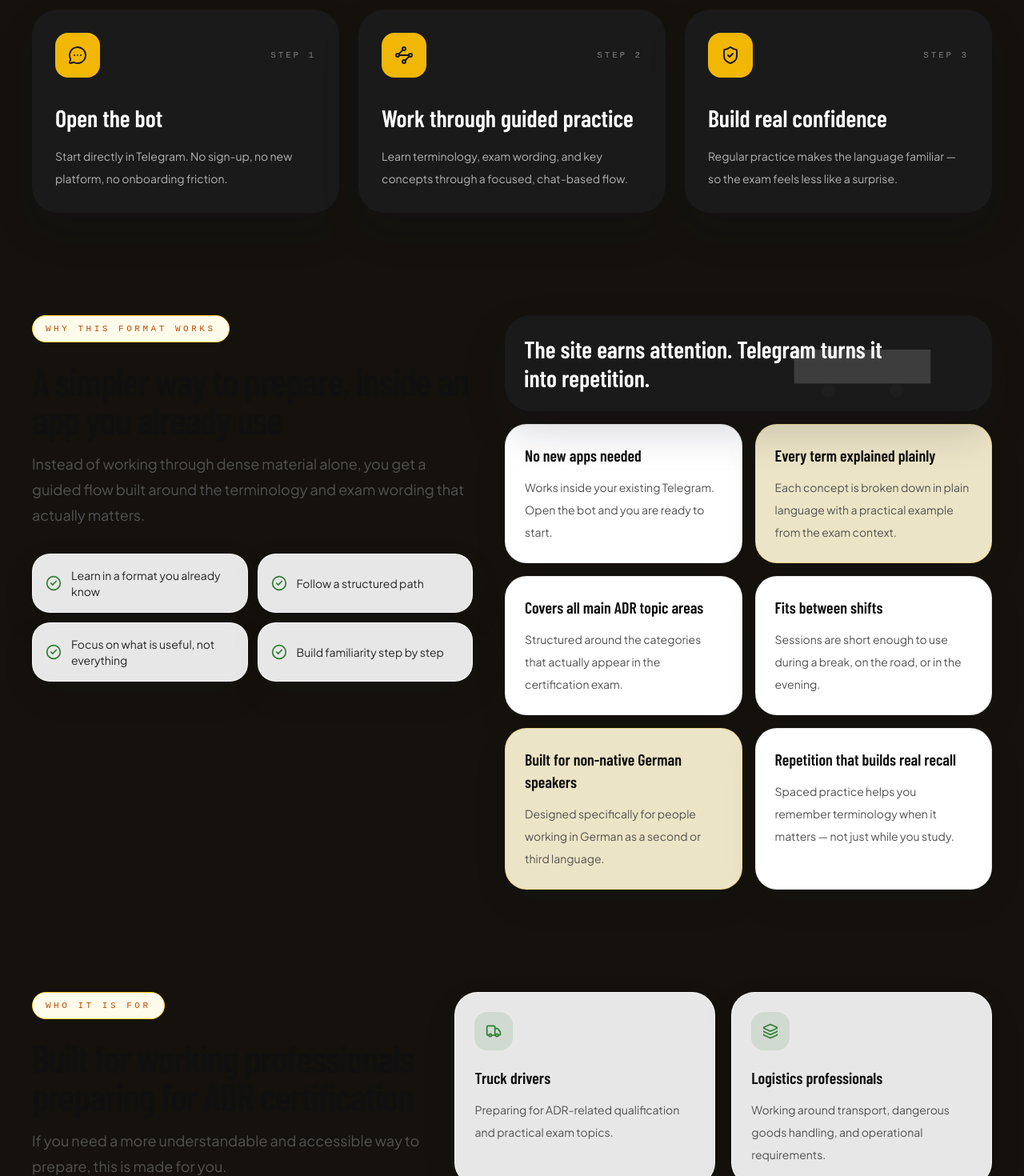
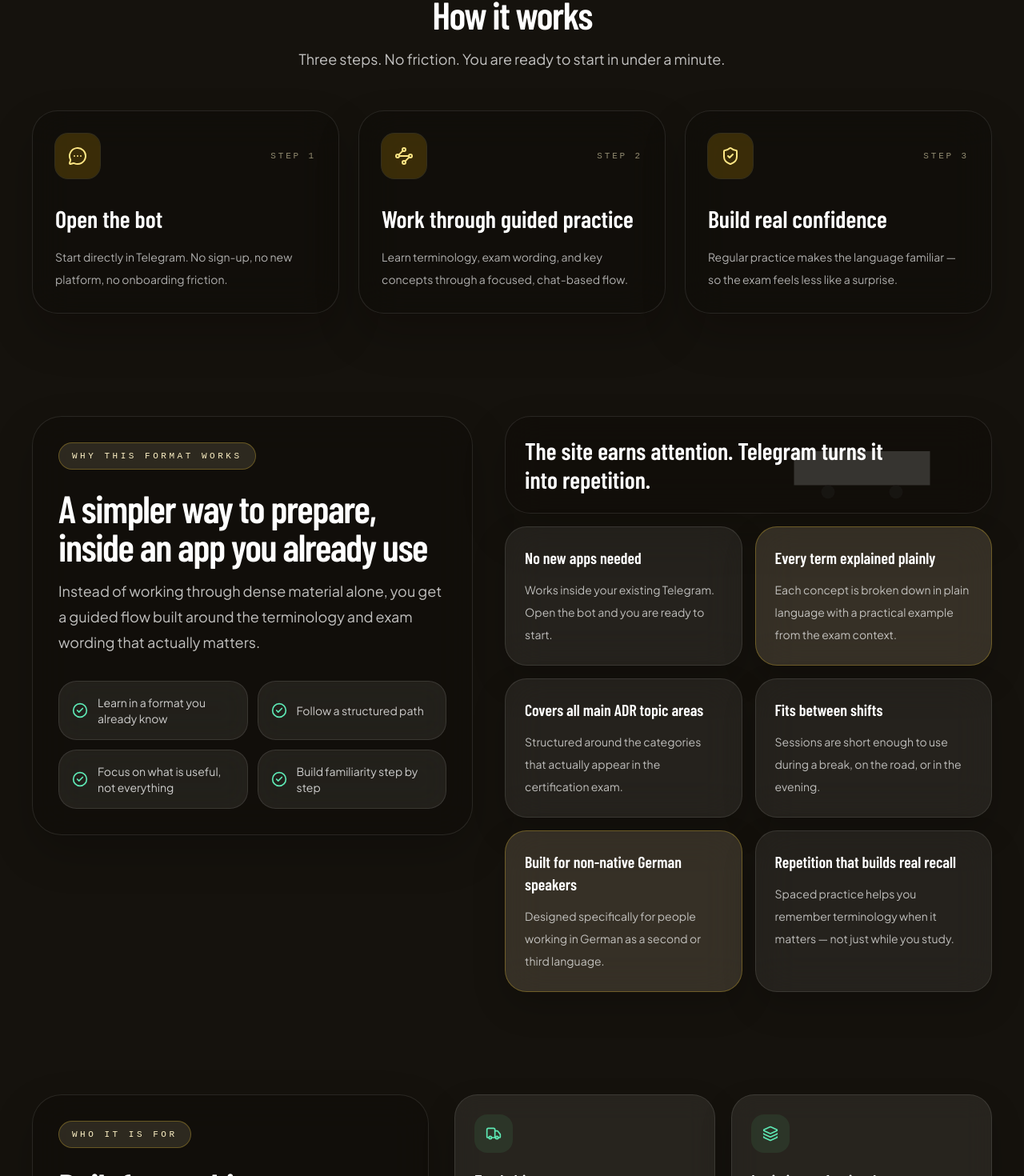
Before and after one commit to mikhailtsarents-sudo/adr-bot-landing, a Next.js app: page / in a window 1280 px wide. Shown: the part 2259-3729 px from the top of the page at 80% size. Built offline with nearby package versions, Linux system fonts and the light colour scheme; no server answers.

Commit message:
Complete landing page studio fidelity pass

```diff
--- a/src/components/landing/landing-page.tsx
+++ b/src/components/landing/landing-page.tsx
@@ -230,11 +230,13 @@ export function LandingPage() {
       </section>
 
       <section className="relative mx-auto w-full max-w-7xl px-6 py-16 sm:px-8 lg:px-10">
+        <div className="rounded-[2.6rem] border border-white/10 bg-[rgba(16,14,10,0.68)] px-6 py-8 shadow-[0_24px_70px_rgba(4,4,3,0.28)] backdrop-blur-xl sm:px-8 sm:py-10 lg:px-10 lg:py-12">
         <Reveal>
           <SectionHeading
             eyebrow={t.problems.eyebrow}
             title={t.problems.title}
             description={t.problems.description}
+            theme="dark"
           />
         </Reveal>
         <div className="mt-12 grid gap-5 sm:grid-cols-2 xl:grid-cols-4">
@@ -244,20 +246,21 @@ export function LandingPage() {
               <Reveal
                 key={card.title}
                 delay={index * 0.07}
-                className="brand-card rounded-[1.8rem] p-6"
+                className="rounded-[1.8rem] border border-white/10 bg-[rgba(255,248,234,0.08)] p-6 shadow-[0_18px_40px_rgba(8,7,5,0.18)] backdrop-blur-lg"
               >
-                <div className="flex h-12 w-12 items-center justify-center rounded-2xl bg-[rgba(242,183,5,0.14)] text-[var(--color-dark)]">
+                <div className="flex h-12 w-12 items-center justify-center rounded-2xl bg-[rgba(242,183,5,0.16)] text-amber-200">
                   <Icon className="h-5 w-5" />
                 </div>
-                <h3 className="mt-6 font-display text-xl font-semibold text-[var(--color-text-strong)]">
+                <h3 className="mt-6 font-display text-xl font-semibold text-white">
                   {card.title}
                 </h3>
-                <p className="mt-3 text-sm leading-7 text-[var(--color-text-soft)]">
+                <p className="mt-3 text-sm leading-7 text-white/70">
                   {card.text}
                 </p>
               </Reveal>
             );
           })}
+        </div>
         </div>
       </section>
 
@@ -271,6 +274,7 @@ export function LandingPage() {
             eyebrow={t.howItWorks.eyebrow}
             title={t.howItWorks.title}
             description={t.howItWorks.description}
+            theme="dark"
           />
         </Reveal>
         <div className="mt-12 grid gap-6 lg:grid-cols-3">
@@ -280,13 +284,13 @@ export function LandingPage() {
               <Reveal
                 key={step.title}
                 delay={index * 0.08}
-                className="rounded-[2rem] border border-[var(--color-border)] bg-[var(--color-dark)] p-7 text-white shadow-[0_24px_48px_rgba(15,23,42,0.16)]"
+                className="rounded-[2rem] border border-white/10 bg-[rgba(16,14,10,0.76)] p-7 text-white shadow-[0_26px_54px_rgba(7,6,4,0.24)] backdrop-blur-xl"
               >
                 <div className="flex items-center justify-between">
-                  <div className="flex h-14 w-14 items-center justify-center rounded-2xl bg-[var(--color-accent)] text-[var(--color-dark)]">
+                  <div className="flex h-14 w-14 items-center justify-center rounded-2xl bg-[rgba(242,183,5,0.18)] text-amber-200 ring-1 ring-amber-200/15">
                     <Icon className="h-6 w-6" />
                   </div>
-                  <p className="font-mono text-[11px] uppercase tracking-[0.26em] text-white/42">
+                  <p className="font-mono text-[11px] uppercase tracking-[0.26em] text-amber-100/55">
                     Step {index + 1}
                   </p>
                 </div>
@@ -305,28 +309,29 @@ export function LandingPage() {
         className="relative mx-auto w-full max-w-7xl px-6 py-16 sm:px-8 lg:px-10"
       >
         <div className="grid gap-10 lg:grid-cols-[0.95fr_1.05fr] lg:items-start">
-          <Reveal>
+          <Reveal className="rounded-[2.3rem] border border-white/10 bg-[rgba(17,14,10,0.68)] p-6 shadow-[0_22px_54px_rgba(7,6,5,0.2)] backdrop-blur-xl sm:p-8">
             <SectionHeading
               eyebrow={t.benefits.eyebrow}
               title={t.benefits.title}
               description={t.benefits.description}
+              theme="dark"
             />
             <div className="mt-8 grid gap-3 sm:grid-cols-2">
               {t.benefits.checklist.map((item, index) => (
                 <Reveal
                   key={item}
                   delay={0.07 + index * 0.06}
-                  className="brand-card flex items-center gap-3 rounded-[1.4rem] px-4 py-4"
+                  className="flex items-center gap-3 rounded-[1.4rem] border border-white/10 bg-[rgba(255,248,234,0.08)] px-4 py-4 text-white/78 backdrop-blur-lg"
                 >
-                  <CheckCircle2 className="h-5 w-5 shrink-0 text-[var(--color-green)]" />
-                  <span className="text-sm text-[var(--color-text)]">{item}</span>
+                  <CheckCircle2 className="h-5 w-5 shrink-0 text-emerald-300" />
+                  <span className="text-sm">{item}</span>
                 </Reveal>
               ))}
             </div>
           </Reveal>
 
           <Reveal delay={0.12} className="grid gap-4 sm:grid-cols-2">
-            <div className="relative overflow-hidden rounded-[2rem] bg-[var(--color-dark)] p-6 text-white shadow-[0_24px_52px_rgba(15,23,42,0.18)] sm:col-span-2">
+            <div className="relative overflow-hidden rounded-[2rem] border border-white/10 bg-[rgba(17,14,10,0.78)] p-6 text-white shadow-[0_24px_52px_rgba(8,7,5,0.22)] backdrop-blur-xl sm:col-span-2">
               <div className="absolute right-0 top-0 h-full w-[42%] opacity-20">
                 <Image
                   src="/redesign/truck-secondary.svg"
@@ -348,16 +353,16 @@ export function LandingPage() {
                 <div
                   key={card.title}
                   className={[
-                  "rounded-[1.7rem] border p-6 shadow-[0_16px_44px_rgba(15,23,42,0.08)]",
+                    "rounded-[1.7rem] border p-6 shadow-[0_18px_42px_rgba(8,7,5,0.18)] backdrop-blur-xl",
                     index === 1 || index === 4
-                    ? "border-[rgba(242,183,5,0.26)] bg-[rgba(255,247,214,0.92)]"
-                    : "border-[var(--color-border)] bg-white",
+                      ? "border-amber-300/28 bg-[rgba(255,233,189,0.14)]"
+                      : "border-white/10 bg-[rgba(255,248,234,0.07)]",
                   ].join(" ")}
                 >
-                <h3 className="font-display text-xl font-semibold text-[var(--color-text-strong)]">
+                  <h3 className="font-display text-xl font-semibold text-white">
                     {card.title}
                   </h3>
-                <p className="mt-3 text-sm leading-7 text-[var(--color-text-soft)]">
+                  <p className="mt-3 text-sm leading-7 text-white/70">
                     {card.text}
                   </p>
                 </div>
@@ -368,11 +373,12 @@ export function LandingPage() {
 
       <section className="relative mx-auto w-full max-w-7xl px-6 py-16 sm:px-8 lg:px-10">
         <div className="grid gap-8 lg:grid-cols-[0.85fr_1.15fr] lg:items-start">
-          <Reveal>
+          <Reveal className="rounded-[2.3rem] border border-white/10 bg-[rgba(17,14,10,0.68)] p-6 shadow-[0_22px_54px_rgba(7,6,5,0.2)] backdrop-blur-xl sm:p-8">
             <SectionHeading
               eyebrow={t.audience.eyebrow}
               title={t.audience.title}
               description={t.audience.description}
+              theme="dark"
             />
           </Reveal>
           <div className="grid gap-5 sm:grid-cols-2">
@@ -382,15 +388,15 @@ export function LandingPage() {
                 <Reveal
                   key={card.title}
                   delay={index * 0.06}
-                  className="brand-card rounded-[1.8rem] p-6"
+                  className="rounded-[1.8rem] border border-white/10 bg-[rgba(255,248,234,0.08)] p-6 shadow-[0_18px_40px_rgba(8,7,5,0.18)] backdrop-blur-lg"
                 >
-                  <div className="flex h-12 w-12 items-center justify-center rounded-2xl bg-[rgba(46,125,50,0.12)] text-[var(--color-green)]">
+                  <div className="flex h-12 w-12 items-center justify-center rounded-2xl bg-[rgba(73,145,91,0.16)] text-emerald-300">
                     <Icon className="h-5 w-5" />
                   </div>
-                  <h3 className="mt-5 font-display text-xl font-semibold text-[var(--color-text-strong)]">
+                  <h3 className="mt-5 font-display text-xl font-semibold text-white">
                     {card.title}
                   </h3>
-                  <p className="mt-3 text-sm leading-7 text-[var(--color-text-soft)]">
+                  <p className="mt-3 text-sm leading-7 text-white/70">
                     {card.text}
                   </p>
                 </Reveal>
@@ -402,18 +408,19 @@ export function LandingPage() {
 
       <section className="relative mx-auto w-full max-w-7xl px-6 py-16 sm:px-8 lg:px-10">
         <Reveal>
-          <div className="overflow-hidden rounded-[2.4rem] border border-[rgba(242,183,5,0.24)] bg-[linear-gradient(135deg,#fffdfa,#fff7dd,#ffffff)] px-6 py-8 shadow-[0_24px_56px_rgba(242,183,5,0.12)] sm:p-10 lg:p-12">
+          <div className="overflow-hidden rounded-[2.4rem] border border-amber-300/18 bg-[rgba(255,231,190,0.12)] px-6 py-8 shadow-[0_24px_56px_rgba(17,12,7,0.18)] backdrop-blur-xl sm:p-10 lg:p-12">
             <SectionHeading
               eyebrow={t.trust.eyebrow}
               title={t.trust.title}
               description={t.trust.description}
+              theme="dark"
             />
             <div className="mt-8 flex flex-wrap gap-3">
               {t.trust.bullets.map((item, index) => (
                 <Reveal
                   key={item}
                   delay={index * 0.06}
-                  className="rounded-full border border-[var(--color-border)] bg-white px-4 py-2 text-sm text-[var(--color-text)] shadow-sm"
+                  className="rounded-full border border-white/10 bg-[rgba(255,248,234,0.08)] px-4 py-2 text-sm text-white/80 shadow-sm backdrop-blur-lg"
                 >
                   {item}
                 </Reveal>
@@ -453,30 +460,30 @@ export function LandingPage() {
       </section>
 
       <footer className="relative mx-auto w-full max-w-7xl px-6 pb-10 pt-4 sm:px-8 lg:px-10">
-        <Reveal className="brand-card flex flex-col gap-6 rounded-[2rem] px-6 py-6 text-sm text-[var(--color-text-soft)] md:flex-row md:items-center md:justify-between">
+        <Reveal className="flex flex-col gap-6 rounded-[2rem] border border-white/10 bg-[rgba(16,14,10,0.7)] px-6 py-6 text-sm text-white/66 shadow-[0_20px_48px_rgba(7,6,5,0.2)] backdrop-blur-xl md:flex-row md:items-center md:justify-between">
           <p className="max-w-2xl leading-7">{t.footer.description}</p>
           <div className="flex flex-col gap-2 md:items-end">
             <TrackedTelegramLink
               source="footer_link"
-              className="font-medium text-[var(--color-text-strong)] transition hover:text-[var(--color-green)]"
+              className="font-medium text-white transition hover:text-amber-200"
             >
               {t.footer.link}
             </TrackedTelegramLink>
-            <div className="flex flex-wrap gap-x-4 gap-y-1 text-xs text-[var(--color-text-muted)] md:justify-end">
-              <Link href="/impressum" className="hover:text-[var(--color-text-strong)]">
+            <div className="flex flex-wrap gap-x-4 gap-y-1 text-xs text-white/48 md:justify-end">
+              <Link href="/impressum" className="hover:text-white">
                 Impressum
               </Link>
-              <Link href="/datenschutz" className="hover:text-[var(--color-text-strong)]">
+              <Link href="/datenschutz" className="hover:text-white">
                 Datenschutz
               </Link>
-              <Link href="/legal" className="hover:text-[var(--color-text-strong)]">
+              <Link href="/legal" className="hover:text-white">
                 Legal
               </Link>
             </div>
-            <p className="max-w-md text-xs leading-5 text-[var(--color-text-muted)] md:text-right">
+            <p className="max-w-md text-xs leading-5 text-white/48 md:text-right">
               {pilotNotice}
             </p>
-            <p className="max-w-xs text-xs leading-5 text-[var(--color-text-muted)] md:text-right">
+            <p className="max-w-xs text-xs leading-5 text-white/48 md:text-right">
               {t.footer.disclaimer}
             </p>
           </div>
--- a/src/components/landing/section-heading.tsx
+++ b/src/components/landing/section-heading.tsx
@@ -5,6 +5,7 @@ type SectionHeadingProps = {
   title: string;
   description?: string;
   align?: "left" | "center";
+  theme?: "light" | "dark";
   action?: ReactNode;
 };
 
@@ -13,9 +14,11 @@ export function SectionHeading({
   title,
   description,
   align = "left",
+  theme = "light",
   action,
 }: SectionHeadingProps) {
   const isCenter = align === "center";
+  const isDark = theme === "dark";
 
   return (
     <div
@@ -27,16 +30,33 @@ export function SectionHeading({
       ].join(" ")}
     >
       {eyebrow ? (
-        <span className="inline-flex items-center rounded-full border border-amber-300 bg-amber-50 px-4 py-2 font-mono text-[11px] font-medium uppercase tracking-[0.32em] text-amber-700">
+        <span
+          className={[
+            "inline-flex items-center rounded-full px-4 py-2 font-mono text-[11px] font-medium uppercase tracking-[0.32em]",
+            isDark
+              ? "border border-amber-300/28 bg-[rgba(255,232,189,0.12)] text-amber-100"
+              : "border border-amber-300 bg-amber-50 text-amber-700",
+          ].join(" ")}
+        >
           {eyebrow}
         </span>
       ) : null}
       <div className="space-y-4">
-        <h2 className="max-w-3xl font-display text-3xl font-semibold tracking-[-0.03em] text-[var(--color-text-strong)] sm:text-4xl lg:text-5xl">
+        <h2
+          className={[
+            "max-w-3xl font-display text-3xl font-semibold tracking-[-0.03em] sm:text-4xl lg:text-5xl",
+            isDark ? "text-white" : "text-[var(--color-text-strong)]",
+          ].join(" ")}
+        >
           {title}
         </h2>
         {description ? (
-          <p className="max-w-2xl text-base leading-8 text-[var(--color-text-soft)] sm:text-lg">
+          <p
+            className={[
+              "max-w-2xl text-base leading-8 sm:text-lg",
+              isDark ? "text-white/74" : "text-[var(--color-text-soft)]",
+            ].join(" ")}
+          >
             {description}
           </p>
         ) : null}
```
Lines whose indentation alone changed are shown as unchanged.
